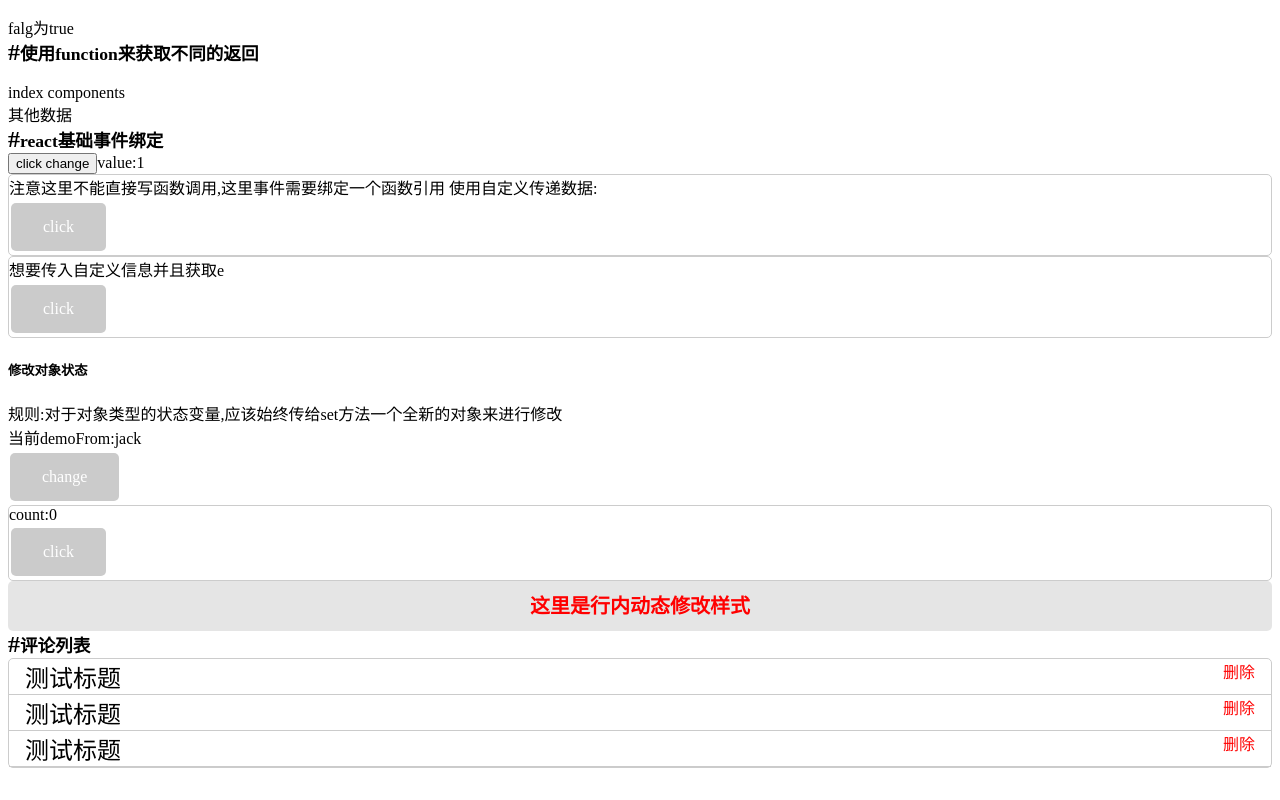
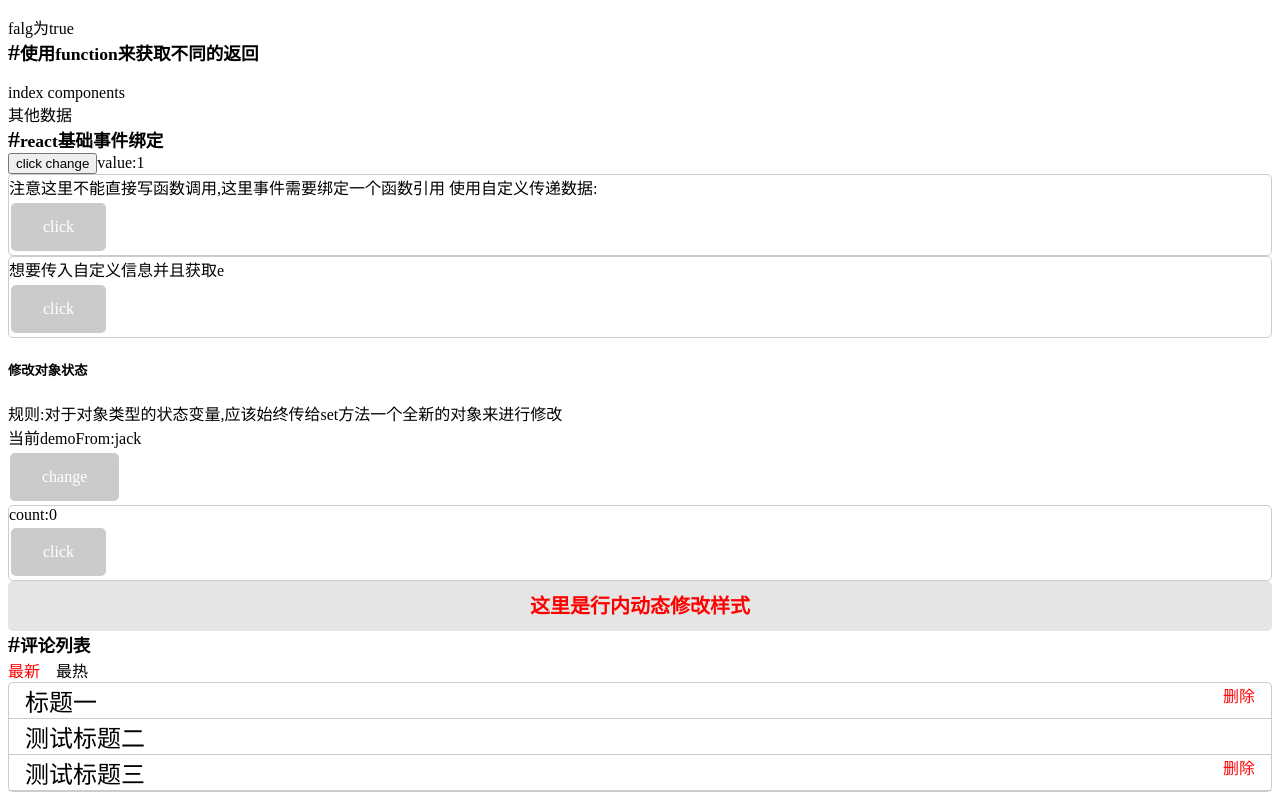
Before and after one commit to bilibili-niang/reactNote, a React (Create React App) app: page / in a window 1280 px wide. Shown: the part 251-1051 px from the top of the page. Before the commit the page ends 1027 px from the top, so only its background shows below. Built offline with nearby package versions, Linux system fonts and the light colour scheme.

Commit message:
feat:新增部分文件

```diff
--- a/src/pages/commentDemo/index.css
+++ b/src/pages/commentDemo/index.css
@@ -16,3 +16,23 @@
     color: #000;
     font-size: 1.5rem;
 }
+
+.type {
+    display: flex;
+    flex-direction: row;
+    margin-right: 1rem;
+}
+
+br {
+    display: flex;
+    height: 100%;
+    width: .5rem;
+}
+
+.typeItem {
+    margin-right: 1rem;
+}
+.active{
+    color: #f00;
+    cursor: pointer;
+}
--- a/src/pages/commentDemo/index.js
+++ b/src/pages/commentDemo/index.js
@@ -8,42 +8,75 @@ export default function StyleDemo() {
   const list = [
     {
       id: 0,
-      title: "测试标题",
-      content: "这里是内容"
+      title: "标题一",
+      content: "这里是内容",
+      userId: 1
     },
     {
       id: 1,
-      title: "测试标题",
-      content: "这里是内容"
+      title: "测试标题二",
+      content: "这里是内容",
+      userId: 2
     },
     {
       id: 2,
-      title: "测试标题",
-      content: "这里是内容"
+      title: "测试标题三",
+      content: "这里是内容",
+      userId: 1
     }
   ];
   const [commentList, setCommentList] = useState(list);
+  const myId = 1;
+  /**
+   * 删除
+   */
+  const handleDelete = (id) => {
+    setCommentList(commentList.filter((item => item.id !== id)));
+  };
+  const types = [
+    {
+      id: 0,
+      text: "最新",
+      active: 0
+    },
+    {
+      id: 1,
+      text: "最热",
+      active: 0
+    }
+  ];
+  const [type, setType] = useState("最新");
 
-  const deleteItem = () => {
 
+  const handleTabChange = (text) => {
+    setType(text);
   };
-
   return <div className="styleDemo">
     <div className="ice-header">
       评论列表
     </div>
+    <div className="type">
+      {
+        types.map(item => <span className={`typeItem ${type===item.text ? "active" : ""}`} key={item.id} onClick={() => handleTabChange(item.text)}>
+        {item.text}
+          <br/>
+        </span>)
+      }
+
+    </div>
+
     <div className="card">
-
       {commentList.map((item, index) => {
         return <div className="list" key={item.id}>
           <div className="ice-text">{item.title}</div>
-          <div className="delete" onClick={deleteItem}>删除</div>
+
+          {myId === item.userId && <div className="delete" onClick={() => {
+            handleDelete(item.id);
+          }}>删除</div>}
         </div>;
       })}
 
-
     </div>
-
 
   </div>;
 }
```
